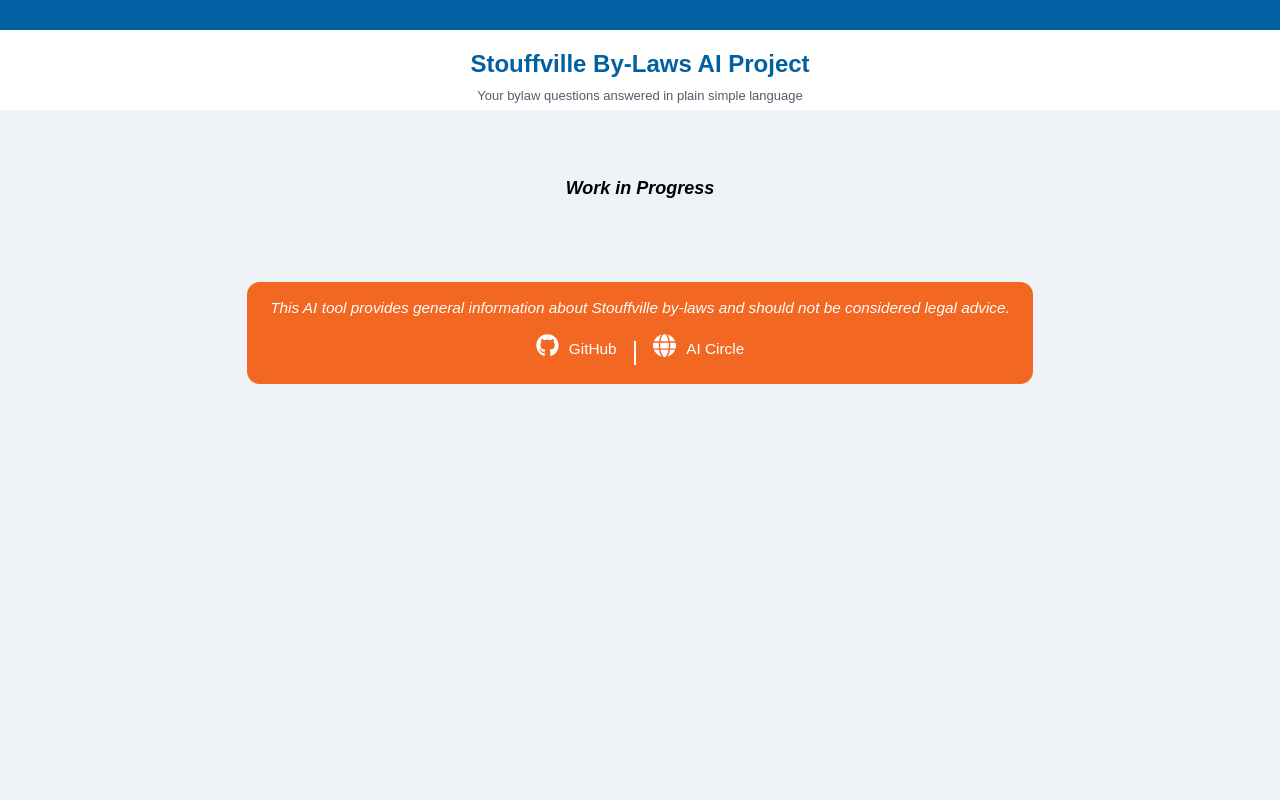
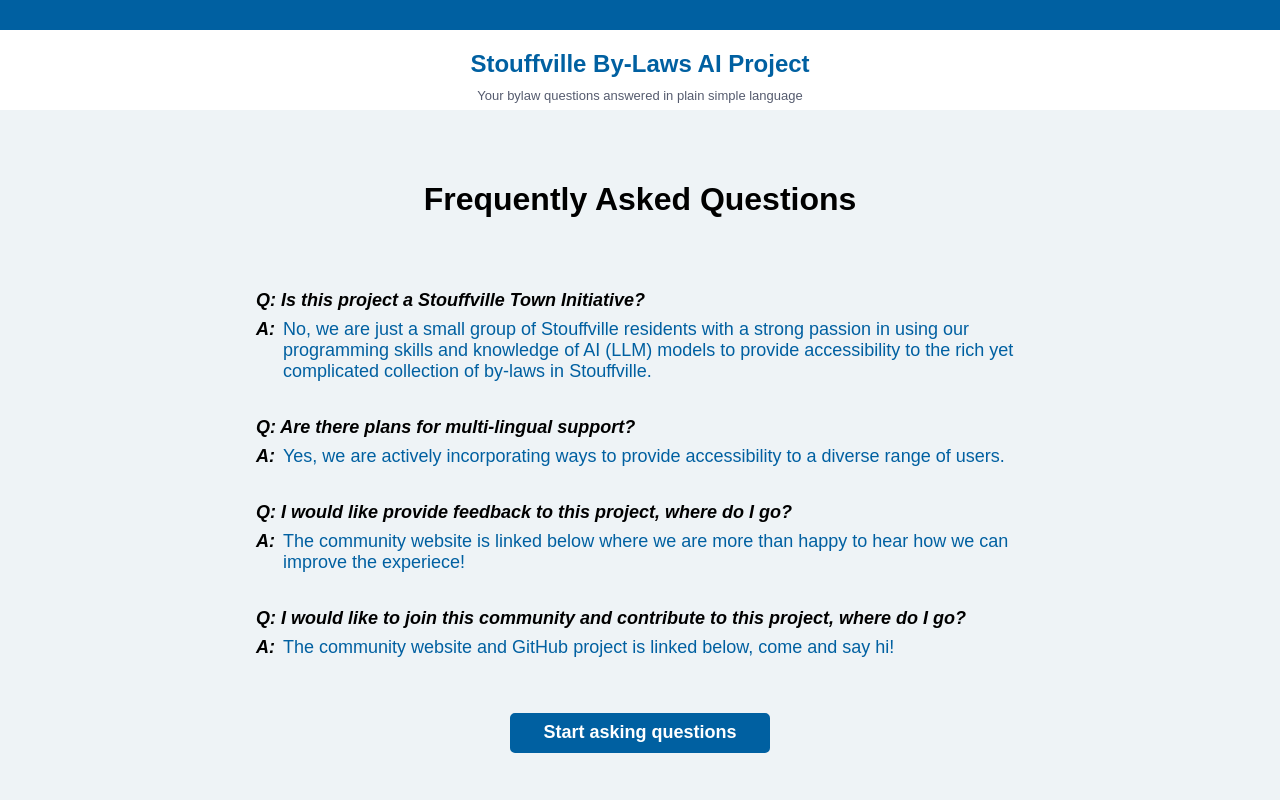
Before and after one commit to Cadence-GitHub/Stouffville-By-laws-AI, a Next.js app in the folder frontend/: page /faq-page in a window 1280 px wide. Shown: the top 800 px of the page. Built offline with nearby package versions, Linux system fonts and the light colour scheme.

Commit message:
Changed AI Circle logo to actual logo; FAQ page populated; chatpage now has 'ask another question button'

```diff
--- a/frontend/src/app/faq-page/page.js
+++ b/frontend/src/app/faq-page/page.js
@@ -1,7 +1,60 @@
+'use client'
+import { useRouter } from "next/navigation";
+
 const FAQ = () => {
+
+    const router = useRouter();
+
     return (
         <div className="contentContainer">
-            <h3>Work in Progress</h3>
+            <div style={{marginBottom: "50px"}}>
+                <h1>Frequently Asked Questions</h1>
+            </div>
+
+            <div style={{alignSelf: "center", width: "60%"}}>
+                <div className="qaPair">
+                    <h3>Q: Is this project a Stouffville Town Initiative?</h3>
+
+                    <div style={{display: "flex", flexDirection: "row", gap: "8px"}}>
+                        <h3>A:</h3>
+                        <p>No, we are just a small group of Stouffville residents with a strong passion in using our programming skills and knowledge of AI (LLM) models to provide accessibility to the rich yet complicated collection of by-laws in Stouffville.</p>
+                    </div>
+                </div>
+
+
+                <div className="qaPair">
+                    <h3>Q: Are there plans for multi-lingual support?</h3>
+
+                    <div style={{display: "flex", flexDirection: "row", gap: "8px"}}>
+                        <h3>A:</h3>
+                        <p>Yes, we are actively incorporating ways to provide accessibility to a diverse range of users.</p>
+                    </div>
+                </div>
+
+
+                <div className="qaPair">
+                    <h3>Q: I would like provide feedback to this project, where do I go?</h3>
+
+                    <div style={{display: "flex", flexDirection: "row", gap: "8px"}}>
+                        <h3>A:</h3>
+                        <p>The community website is linked below where we are more than happy to hear how we can improve the experiece!</p>
+                    </div>
+                </div>
+
+
+                <div className="qaPair">
+                    <h3>Q: I would like to join this community and contribute to this project, where do I go?</h3>
+
+                    <div style={{display: "flex", flexDirection: "row", gap: "8px"}}>
+                        <h3>A:</h3>
+                        <p>The community website and GitHub project is linked below, come and say hi!</p>
+                    </div>
+                </div>
+
+
+                <button className="buttonSubmit" onClick={() => router.push('/')}>Start asking questions</button>
+            </div>
+
         </div>
     );
 }
--- a/frontend/src/components/CustomDropdown/CustomDropdown.module.css
+++ b/frontend/src/components/CustomDropdown/CustomDropdown.module.css
@@ -4,7 +4,7 @@
     display: flex;
     flex-direction: column;
 
-    width: 330px;
+    width: 350px;
     height: 35px;
     box-shadow: inset 0px 0px 0px 0.8px #444444;
     border-radius: 5px;
@@ -28,7 +28,7 @@
 
 .dropdown_list {
     position: relative;
-    width: 330px;
+    width: 350px;
     height: 100px;
     border-radius: 5px;
     padding: 5px;
--- a/frontend/src/components/CustomTextArea/CustomTextArea.module.css
+++ b/frontend/src/components/CustomTextArea/CustomTextArea.module.css
@@ -12,7 +12,7 @@
     font-family: 'Poppins', sans-serif;
     font-size: clamp(14px, 1.2vw, 16px);
 
-    width: 330px;
+    width: 350px;
     height: 35px;
     border: none;
     box-shadow: inset 0px 0px 0px 0.8px #444444;
--- a/frontend/src/components/Footer/index.js
+++ b/frontend/src/components/Footer/index.js
@@ -1,4 +1,5 @@
 import styles from "./Footer.module.css";
+import Image from "next/image";
 import { FontAwesomeIcon } from '@fortawesome/react-fontawesome';
 
 const Footer = () => {
@@ -17,9 +18,9 @@ const Footer = () => {
 
                     <span style={{fontSize: "25px"}}>|</span>
 
-                    <a className={styles.iconLink} href="https://aicircle.ca/" target="_blank" rel="noopener noreferrer">
-                        <FontAwesomeIcon icon="globe" style={{ marginRight: '10px' }} />
-                        <span className="clickable-text" style={{color: "white"}}>AI Circle</span>
+                    <a className={styles.iconLink} style={{position: "relative",  bottom: "4px"}} href="https://aicircle.ca/" target="_blank" rel="noopener noreferrer">
+                        <Image style={{marginRight: '10px'}}  src="/assets/images/AICIRCLE_LOGO.png" height={40} width={40} alt="AI Circle Logo"/>
+                        <span className="clickable-text" style={{position: "relative", color: "white", bottom: "15px"}}>AI Circle Website</span>
                     </a>
                 </div>
             </div>
--- a/frontend/src/styles/globals.css
+++ b/frontend/src/styles/globals.css
@@ -5,7 +5,7 @@ h3 {
 }
 
 p {
-  font-size: clamp(15px, 20px, 25px);
+  font-size: clamp(15px, 18px, 20px);
   font-weight: 500;
   color: #0060A1;
   margin-bottom: 22.5;
@@ -30,6 +30,21 @@ body {
   width: 100%;
 }
 
+.qaPair {
+  display: flex;
+  flex-direction: column;
+  align-items: flex-start;
+  align-self: left;
+  text-align: left;
+  margin-bottom: 35px;
+  gap: 8px;
+}
+
+.qaPair h3,
+.qaPair p {
+  margin: 0px
+}
+
 .submitButtonQuery {
   top: 3px;
   right: 30px;
@@ -44,7 +59,8 @@ body {
   display: inline-flex;
   align-items: center;
   justify-content: center;
-  padding: 2vh 10vw; /* Scales with screen height and width */
+  white-space: nowrap;
+  padding: 2vh 10vw;
   font-size: clamp(15px, 5vw, 18px); /* Responsive font size */
   font-weight: bold;
   color: #0060A1;
@@ -66,7 +82,8 @@ body {
   display: inline-flex;
   align-items: center;
   justify-content: center;
-  padding: 2vh 10vw; /* Scales with screen height and width */
+  white-space: nowrap;
+  padding: 2vh 10vw;
   font-size: clamp(15px, 5vw, 18px); /* Responsive font size */
   font-weight: bold;
   color: #FFFFFF;
```
Also changed, not shown: frontend/src/app/chat-page/page.js (+9 -2 lines), frontend/public/assets/images/AICIRCLE_LOGO.png (added), frontend/public/assets/images/AICIRCLE_LOGO.webp (added).
